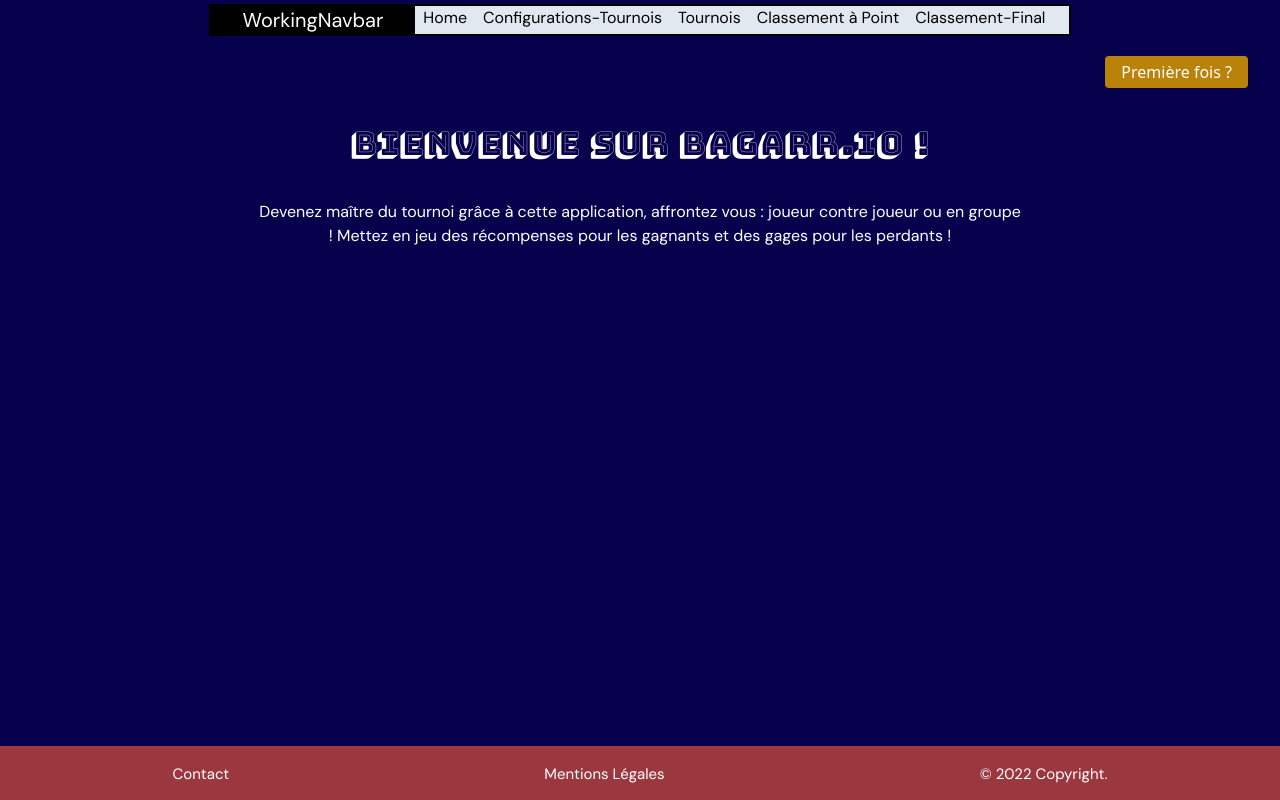
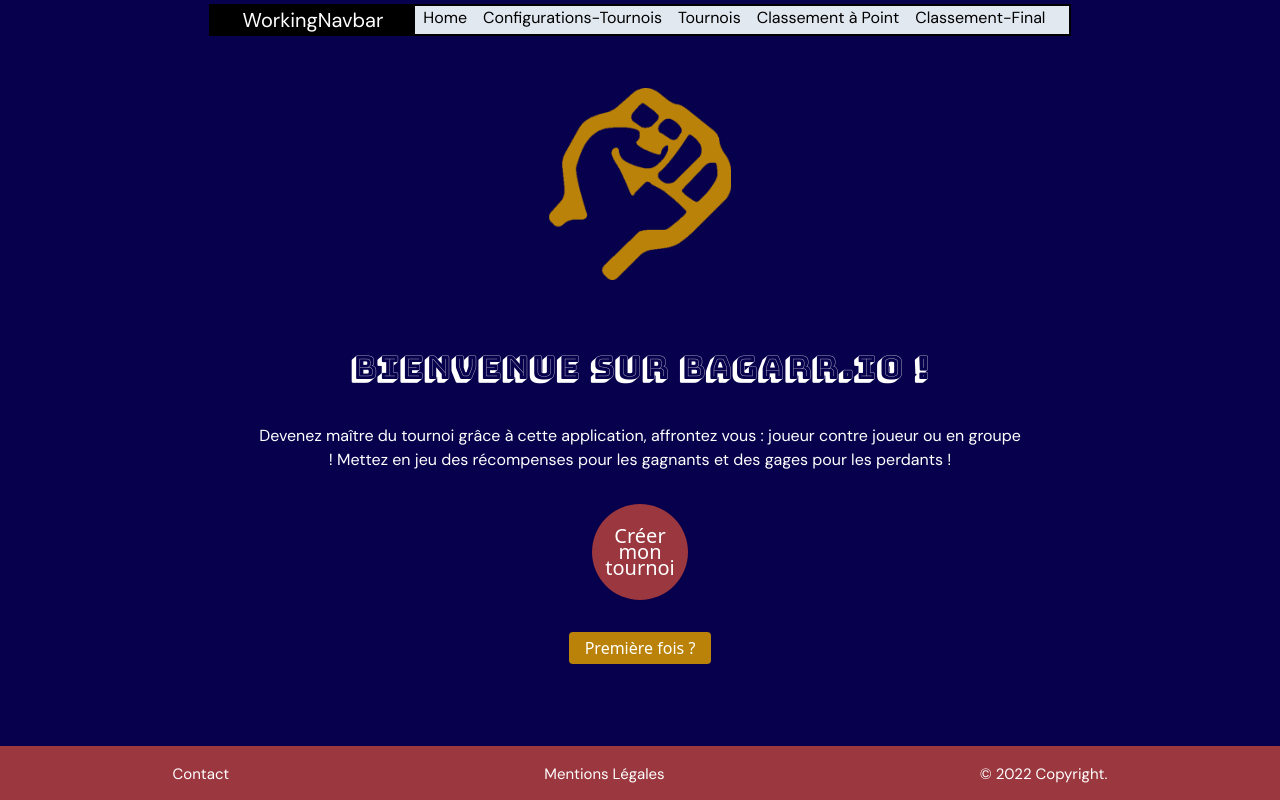
Before and after one commit to JoffreyChevalier/Bagarr.iO, a React (Vite) app in the folder frontend/: page / in a window 1280 px wide. Built offline with nearby package versions, Linux system fonts and the light colour scheme.

Commit message:
reset the logo and start button in Homepage

```diff
--- a/frontend/src/pages/Home.jsx
+++ b/frontend/src/pages/Home.jsx
@@ -1,20 +1,39 @@
 import ModalHint from "@components/ModalHint";
+import TButton from "@components/TButton";
 
 function Home() {
   return (
-    <>
-      <div className="flex justify-end mr-8">
-        <ModalHint />
+    <body>
+      <div>
+        <div className="flex justify-center py-8 ">
+          <img
+            className="h-32 sm:h-48"
+            src="./src/assets/logo poing.png"
+            alt="logo d'un point"
+          />
+        </div>
+        <div className="acroche">
+          <h1>Bienvenue sur Bagarr.iO !</h1>
+          <h2>
+            Devenez maître du tournoi grâce à cette application, affrontez vous
+            : joueur contre joueur ou en groupe ! Mettez en jeu des récompenses
+            pour les gagnants et des gages pour les perdants !
+          </h2>
+        </div>
+        <div className="flex justify-center py-8">
+          <TButton
+            variant="secondary"
+            rounded
+            buttonClass="text-[##FFFFFF] h-24 w-24 text-xl"
+          >
+            Créer mon tournoi
+          </TButton>
+        </div>
+        <div className="flex justify-center">
+          <ModalHint />
+        </div>
       </div>
-      <div className="acroche">
-        <h1>Bienvenue sur Bagarr.iO !</h1>
-        <h2>
-          Devenez maître du tournoi grâce à cette application, affrontez vous :
-          joueur contre joueur ou en groupe ! Mettez en jeu des récompenses pour
-          les gagnants et des gages pour les perdants !
-        </h2>
-      </div>
-    </>
+    </body>
   );
 }
 
```
